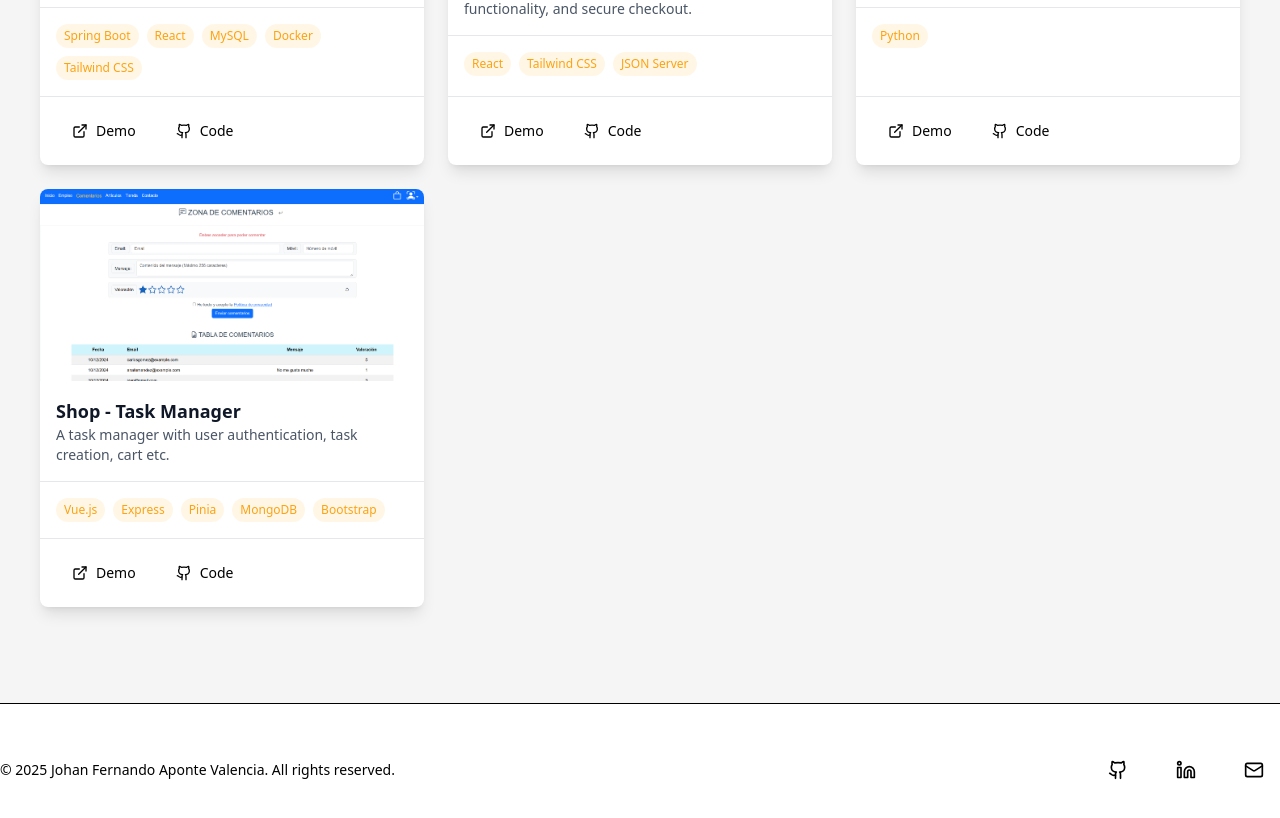
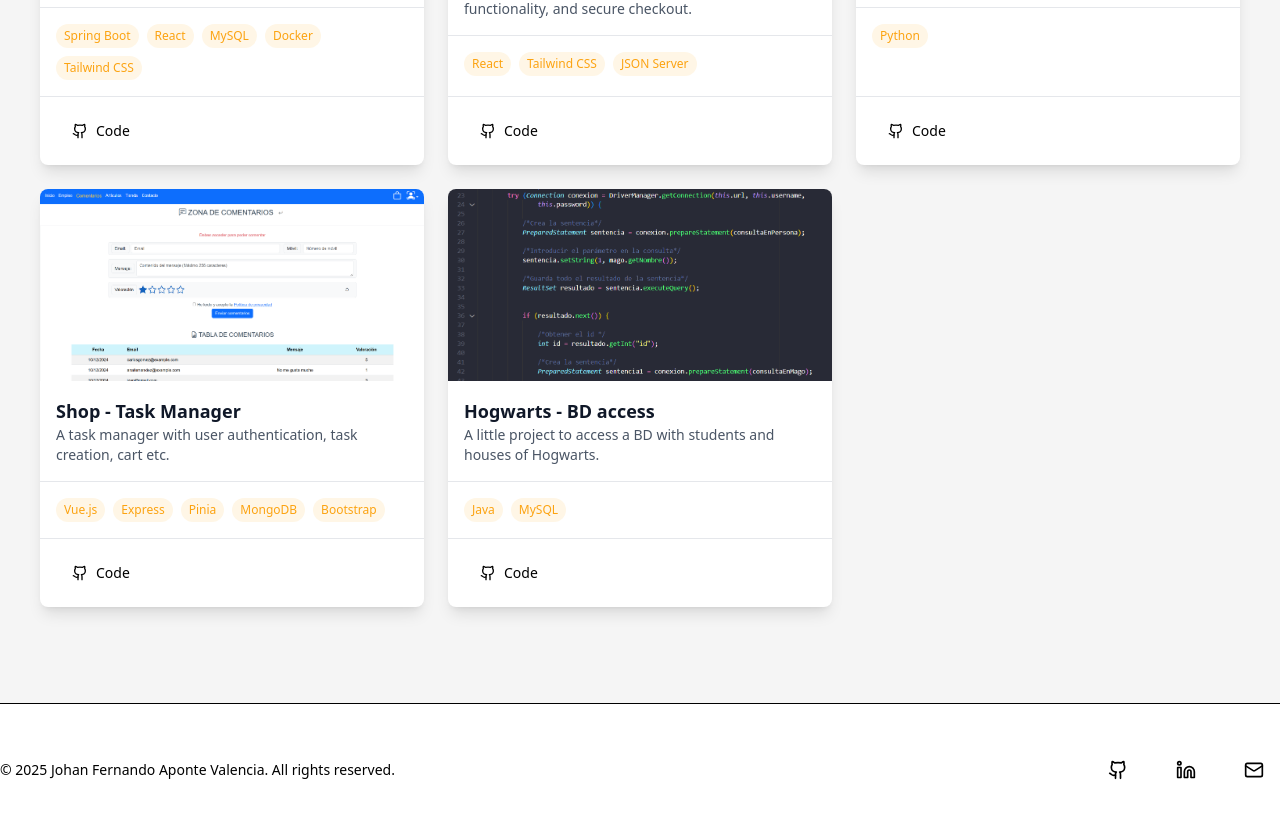
Before and after one commit to WDJohanWD/portfolio_johan, a React (Vite) app: page / in a window 1280 px wide. Shown: the part 2722-3540 px from the top of the page. Built offline with nearby package versions, Linux system fonts and the light colour scheme.

Commit message:
Added other project

```diff
--- a/src/sections/Projects.jsx
+++ b/src/sections/Projects.jsx
@@ -6,6 +6,7 @@ import culturefit from "../assets/culturefit.png";
 import smartsphere from "../assets/smartsphere.png";
 import trivial from "../assets/Trivial.png";
 import shop from "../assets/Shop.png"
+import dao from "../assets/DAO.png"
 
 export function Projects() {
   return (
@@ -18,7 +19,6 @@ export function Projects() {
             description="A gym management platform with subscriptions, online content, and appointment scheduling."
             image={culturefit}
             tags={["Spring Boot", "React", "MySQL", "Docker", "Tailwind CSS"]}
-            demoLink="https://culturefit.com"
             repoLink="https://github.com/WDJohanWD/CultureFit"
           />
           <ProjectCard
@@ -26,7 +26,6 @@ export function Projects() {
             description="An online store with product listings, cart functionality, and secure checkout."
             image={smartsphere}
             tags={["React", "Tailwind CSS", "JSON Server"]}
-            demoLink="https://example.com"
             repoLink="https://github.com/WDJohanWD/proyectoreact"
           />
           <ProjectCard
@@ -41,8 +40,14 @@ export function Projects() {
             description="A task manager with user authentication, task creation, cart etc."
             image={shop}
             tags={["Vue.js", "Express", "Pinia", "MongoDB", "Bootstrap"]}
-            demoLink="https://example.com"
-            repoLink="https://github.com/WDJohanWD/task-manager"
+            repoLink="https://github.com/WDJohanWD/vue_project"
+          />
+          <ProjectCard
+            title="Hogwarts - BD access"
+            description="A little project to access a BD with students and houses of Hogwarts."
+            image={dao}
+            tags={["Java", "MySQL"]}
+            repoLink="https://github.com/WDJohanWD/Hogwarts"
           />
         </div>
       </div>
@@ -50,7 +55,7 @@ export function Projects() {
   );
 }
 
-function ProjectCard({ title, description, image, tags, demoLink, repoLink }) {
+function ProjectCard({ title, description, image, tags,  repoLink }) {
   return (
     <Card className="overflow-hidden h-full flex flex-col">
       <div className="relative h-48 w-full">
@@ -71,12 +76,7 @@ function ProjectCard({ title, description, image, tags, demoLink, repoLink }) {
       </CardContent>
       <CardFooter className="mt-auto">
         <div className="flex gap-2">
-          <Button size="sm" variant="outline">
-            <a href={demoLink} target="_blank" rel="noopener noreferrer" className="flex items-center">
-              <ExternalLink className="mr-2 h-4 w-4" />
-              Demo
-            </a>
-          </Button>
+
           <Button size="sm" variant="outline">
             <a href={repoLink} target="_blank" rel="noopener noreferrer" className="flex items-center">
               <Github className="mr-2 h-4 w-4" />
```
Also changed, not shown: src/assets/DAO.png (added).
